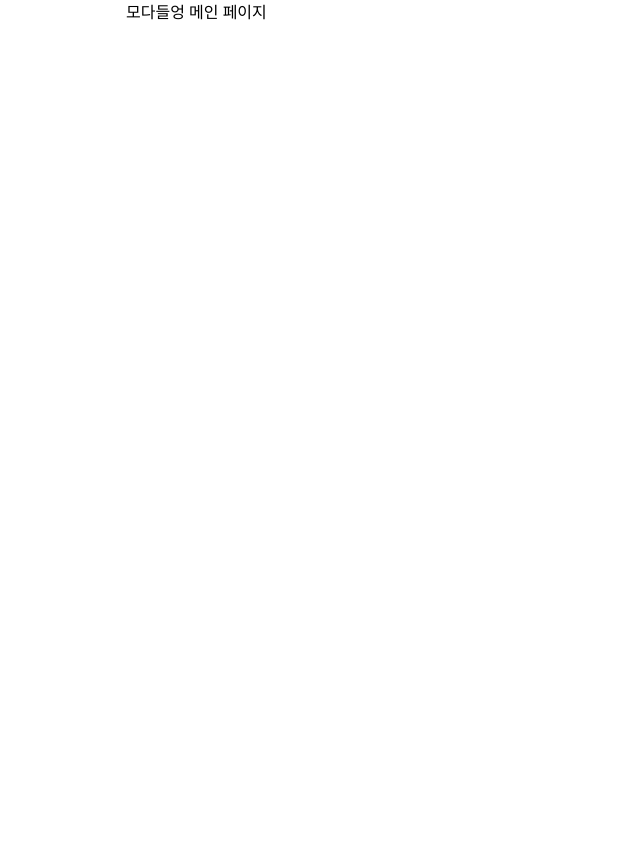
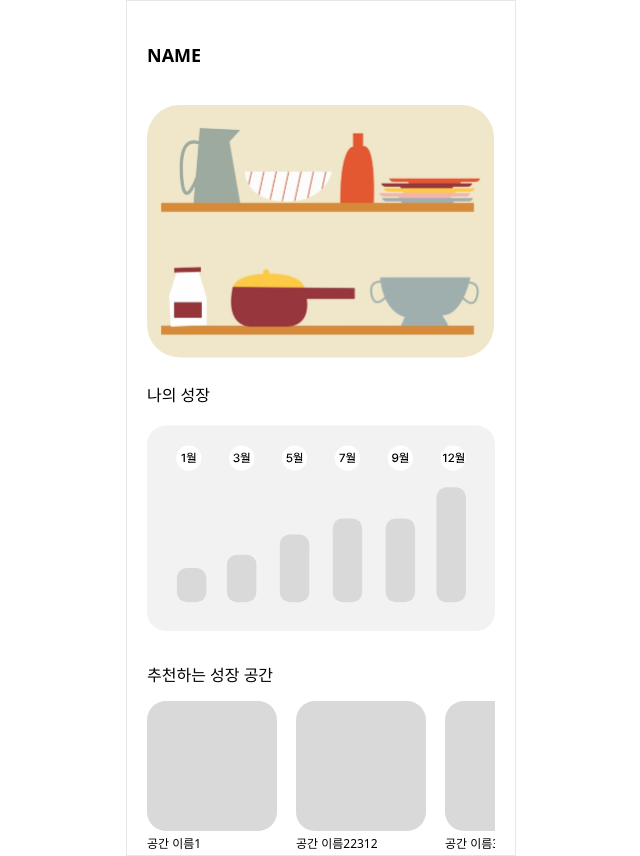
Before and after one commit to Modadeung/frontend, a Next.js app: page / in a window 1280 px wide. Shown: the whole page, without its empty margins (319-959 px from the left). Built offline with nearby package versions, Linux system fonts and the light colour scheme; a web font is replaced by a local one.

Commit message:
feat: 메인 페이지 구현

```diff
--- a/src/app/page.tsx
+++ b/src/app/page.tsx
@@ -1,3 +1,51 @@
+import Image from "next/image";
+import top from "@/assets/images/main1.svg";
+import middle from "@/assets/images/main2.svg";
+
+const spaceNames = [
+  "공간 이름1",
+  "공간 이름22312",
+  "공간 이름3123",
+  "공간 이름4131",
+  "공간 이름5",
+];
+
+function SpaceItem({ name }: { name: string }) {
+  return (
+    <div className="flex flex-col">
+      <div className="w-130 h-130 rounded-19 bg-[#d9d9d9]"></div>
+      <div className="w-100 h-24 pt-4">
+        <span className="text-[12px] leading-24 tracking-[-0.1] text-center align-top">
+          {name}
+        </span>
+      </div>
+    </div>
+  );
+}
+
 export default function Home() {
-  return <span>모다들엉 메인 페이지</span>;
+  return (
+    <div className="px-20 pt-45 border-1">
+      <span className="text-[18px] font-bold leading-[100%] align-top">
+        NAME
+      </span>
+      <div className="pt-35 pb-29">
+        <Image src={top} alt="서비스 이미지" width={350} height={254} />
+      </div>
+      <span className="text-[16px] font-medium leading-[100%] align-top">
+        나의 성장
+      </span>
+      <div className="pt-14 pb-32">
+        <Image src={middle} alt="성장 그래프" width={350} height={206} />
+      </div>
+      <span className="text-[16px] font-medium leading-[100%]">
+        추천하는 성장 공간
+      </span>
+      <div className="pt-14 flex gap-x-19 overflow-x-scroll scrollbar-hide overflow-y-hidden">
+        {spaceNames.map((name, index) => (
+          <SpaceItem key={index} name={name} />
+        ))}
+      </div>
+    </div>
+  );
 }
--- a/src/styles/globals.css
+++ b/src/styles/globals.css
@@ -12,3 +12,12 @@ select {
   margin: 0;
   cursor: pointer;
 }
+
+.scrollbar-hide::-webkit-scrollbar {
+  display: none;
+}
+
+.scrollbar-hide {
+  -ms-overflow-style: none;
+  scrollbar-width: none;
+}
```
